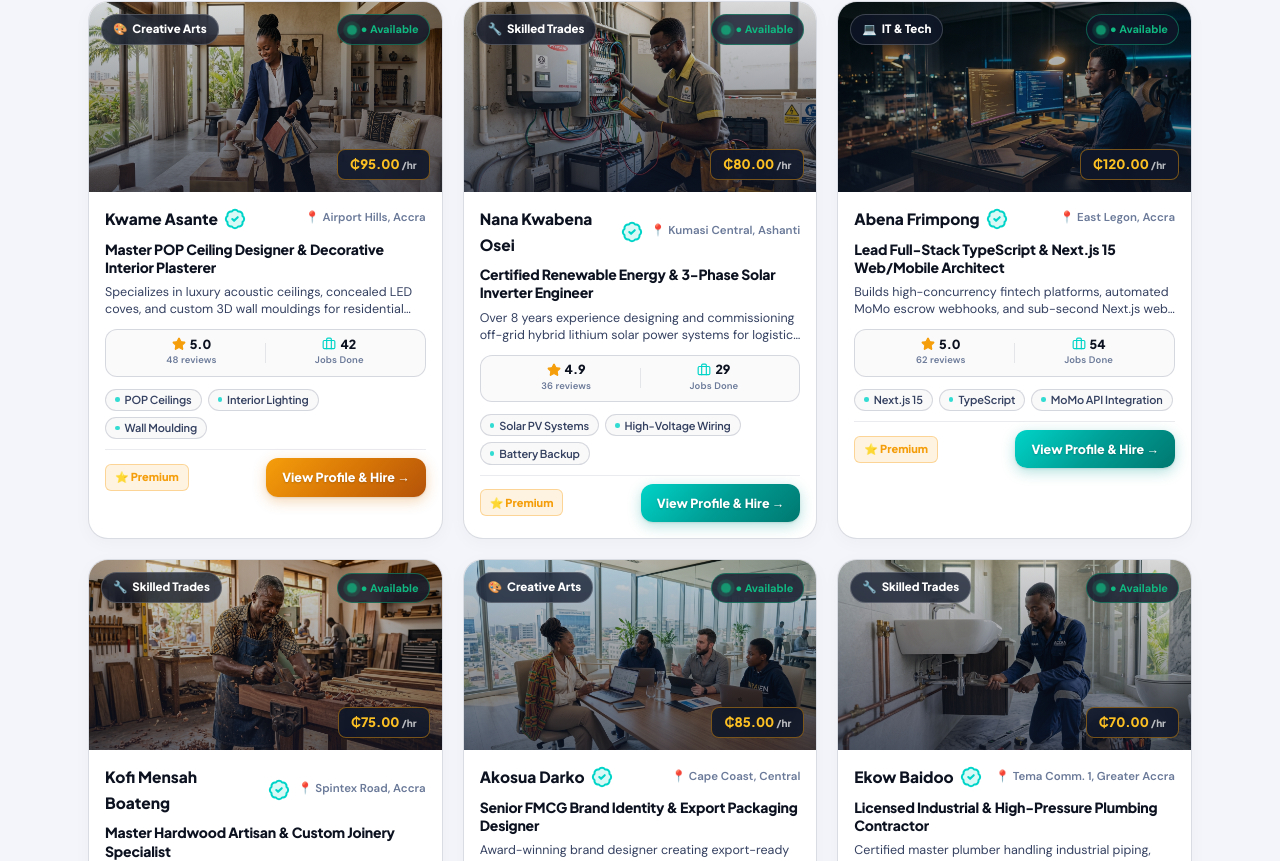
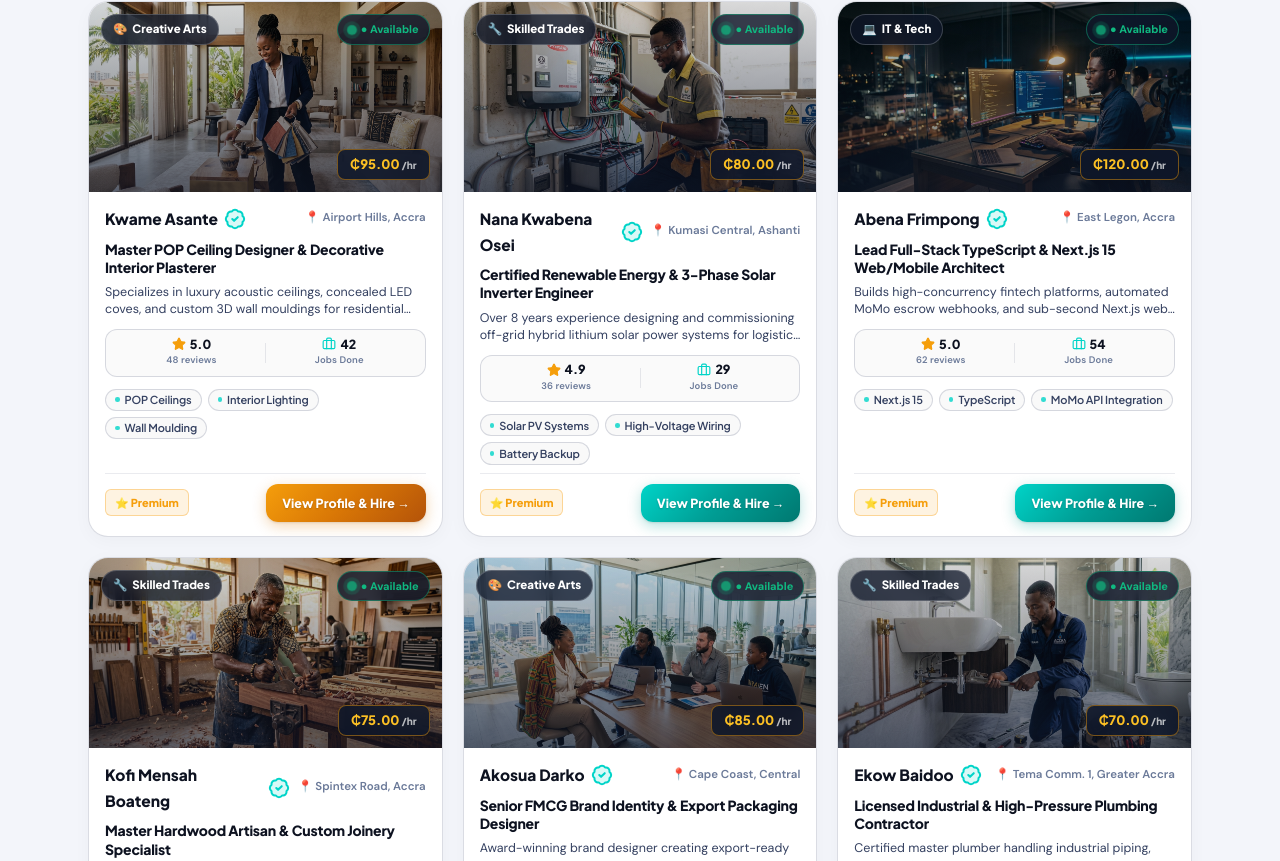
Before and after one commit to JoeVardyGC/GigGhana, a Next.js app: page / in a window 1280 px wide. Shown: the part 1059-1920 px from the top of the page. Built offline with nearby package versions, Linux system fonts and the light colour scheme.

Commit message:
fix(talent): anchor card footer to bottom with margin-top auto and flex 1 to eliminate empty white space

```diff
--- a/app/globals.css
+++ b/app/globals.css
@@ -2102,10 +2102,11 @@ html.dark .artisan-studio-card:hover, [data-theme="dark"] .artisan-studio-card:h
 
 /* Card Body (Compact & Snug Around Content) */
 .artisan-studio-body {
-  padding: 14px 16px 16px;
+  padding: 14px 16px 14px;
   display: flex;
   flex-direction: column;
   gap: 8px;
+  flex: 1;
 }
 
 .artisan-name-row {
@@ -2280,15 +2281,15 @@ html.lm .artisan-skill-tag, [data-theme="light"] .artisan-skill-tag {
   box-shadow: 0 0 6px #00D4C8;
 }
 
-/* Footer & CTA */
+/* Footer & CTA (Anchored to Bottom of Card) */
 .artisan-studio-footer {
   display: flex;
   align-items: center;
   justify-content: space-between;
   gap: 10px;
-  padding-top: 8px;
+  padding-top: 10px;
   border-top: 1px solid var(--bd);
-  margin-top: 2px;
+  margin-top: auto;
 }
 
 .artisan-footer-tier {
```
